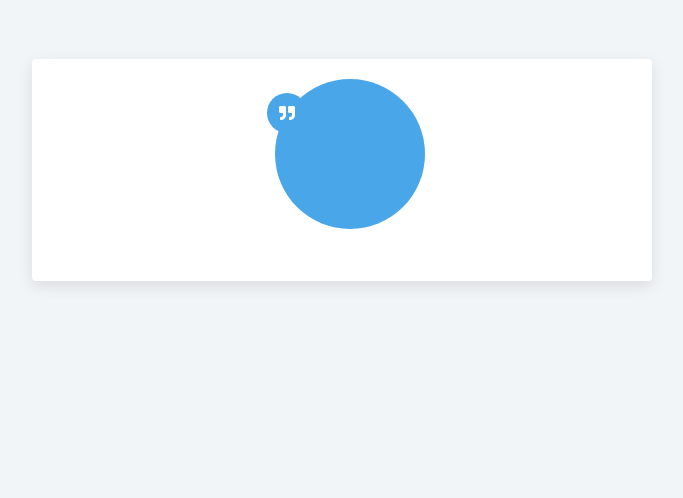
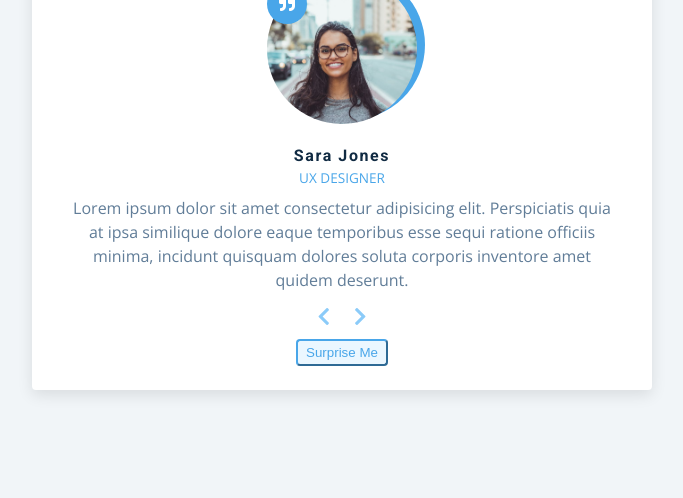
Before and after one commit to DanZ98/Udemy-Reviews-Project, a plain HTML site: page index.html in a window 1280 px wide. Shown: the part 302-800 px from the top of the page, without its empty margins (298-981 px from the left). Drawn offline with nearby package versions, Linux system fonts and the light colour scheme.

Commit message:
Completed html portion of the review card project

```diff
--- a/index.html
+++ b/index.html
@@ -5,10 +5,7 @@
     <meta name="viewport" content="width=device-width, initial-scale=1.0" />
     <title>Starter</title>
     <!-- font-awesome -->
-    <link
-      rel="stylesheet"
-      href="https://cdnjs.cloudflare.com/ajax/libs/font-awesome/5.14.0/css/all.min.css"
-    />
+    <link rel="stylesheet"href="https://cdnjs.cloudflare.com/ajax/libs/font-awesome/5.14.0/css/all.min.css" />
 
     <!-- styles -->
     <link rel="stylesheet" href="assets/css/styles.css" />
@@ -23,12 +20,29 @@
             </div>
 
             <!-- review -->
+            <article class="review">
 
-            <article class="review">
                 <div class="img-container">
-                    <img src="" alt="">
+                    <img src="assets/img/person-1.jpeg" id="person-img" alt="Person">
                 </div>
+                <h4 id="author">sara jones</h4>
+                <p id="job">UX Designer</p>
+                <p id="info">Lorem ipsum dolor sit amet consectetur adipisicing elit. Perspiciatis quia at ipsa similique dolore eaque temporibus esse sequi ratione officiis minima, incidunt quisquam dolores soluta corporis inventore amet quidem deserunt.</p>
+
+                <!-- prev next button -->
+                <div class="button-container">
+                    <button class="prev-btn">
+                        <i class="fas fa-chevron-left"></i>
+                    </button>
+                    <button class="prev-btn">
+                        <i class="fas fa-chevron-right"></i>
+                    </button>
+                </div>
+                <!-- random button -->
+                <button class="random-btn">surprise me</button>
+
             </article>
+
         </section>
     </main>
     <!-- javascript -->
```
